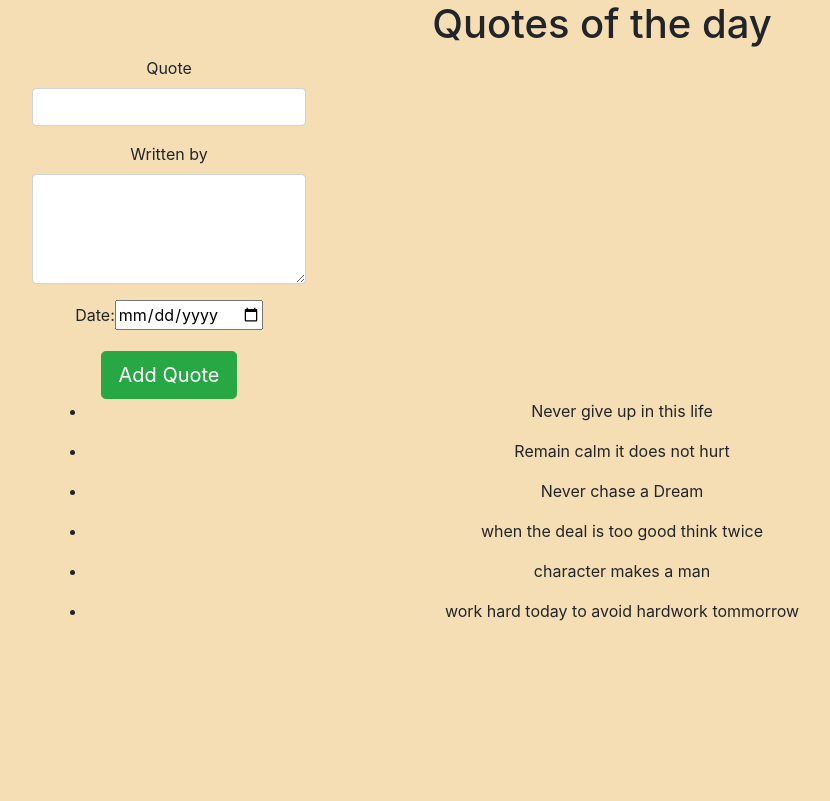
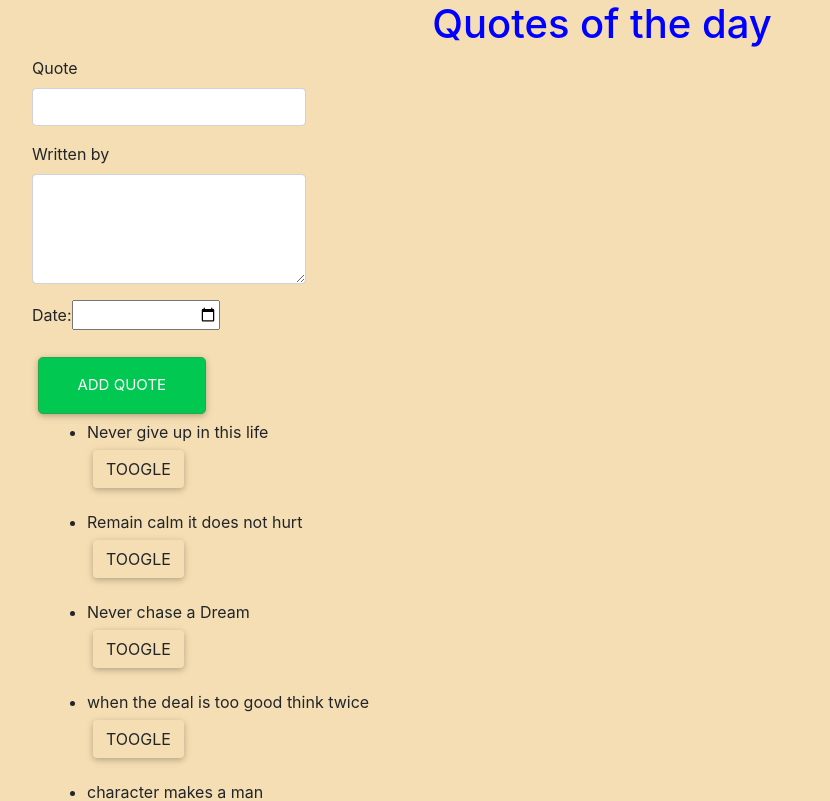
Before and after one commit to ngishjonathan/Quotes, an Angular app: page / in a window 1280 px wide. Shown: the top 801 px of the page, without its empty margins (38-868 px from the left). Built offline with nearby package versions, Linux system fonts and the light colour scheme.

Commit message:
added like and dislike button for voting the quotes

```diff
--- a/src/app/quote/quote.component.html
+++ b/src/app/quote/quote.component.html
@@ -8,6 +8,9 @@
     <div *ngFor='let quote of quotes; let i = index'>
         <ul>
     <li>{{quote.name}}</li>
+    <button (click)='toogleDetails(i)' class="btn">Toogle</button>
+    <app-vote *ngIf="quote.showDescription" [quote]='quote'></app-vote>
+
 </ul>
 </div>
 </div>
--- a/src/app/quote/quote.component.ts
+++ b/src/app/quote/quote.component.ts
@@ -29,6 +29,9 @@ export class QuoteComponent implements OnInit {
             this.quotes.push(Quote)
 
           }
+          toogleDetails(index){
+            this.quotes[index].showDescription = !this.quotes[index].showDescription;
+          }
           constructor(){}
          ngOnInit() {
         }
--- a/src/app/vote/vote.component.css
+++ b/src/app/vote/vote.component.css
@@ -0,0 +1,7 @@
+button{
+    margin-right:45px;
+    background-color: black;
+    color:white;
+    border-radius: 5px;
+    margin-bottom: 5px;
+}
--- a/src/app/vote/vote.component.html
+++ b/src/app/vote/vote.component.html
@@ -1,3 +1,4 @@
-<p>
-  vote works!
-</p>
+<div>
+    <button (click)="likeBtn()" class="btn"><i class="far fa-thumbs-up"></i> {{likes}}</button>
+    <button (click)="dislikeBtn()"class="btn"><i class="fas fa-thumbs-down"></i>{{dislikes}}</button>
+  </div>
--- a/src/app/vote/vote.component.ts
+++ b/src/app/vote/vote.component.ts
@@ -1,4 +1,5 @@
-import { Component, OnInit } from '@angular/core';
+import { Component, OnInit, Input } from '@angular/core';
+import{  Quote } from '../quote'
 
 @Component({
   selector: 'app-vote',
@@ -6,6 +7,16 @@ import { Component, OnInit } from '@angular/core';
   styleUrls: ['./vote.component.css']
 })
 export class VoteComponent implements OnInit {
+  @Input() quote:Quote;
+  likes :number=0;
+  dislikes :number=0;
+
+  likeBtn(){
+    this.likes++;
+  }
+  dislikeBtn(){
+    this.dislikes++;
+  }
 
   constructor() { }
 
--- a/src/index.html
+++ b/src/index.html
@@ -3,6 +3,12 @@
 <head>
   <meta charset="utf-8">
   <title>Quotes</title>
+  <!-- Font Awesome -->
+<link rel="stylesheet" href="https://use.fontawesome.com/releases/v5.8.1/css/all.css">
+<!-- Bootstrap core CSS -->
+<link href="https://cdnjs.cloudflare.com/ajax/libs/twitter-bootstrap/4.3.1/css/bootstrap.min.css" rel="stylesheet">
+<!-- Material Design Bootstrap -->
+<link href="https://cdnjs.cloudflare.com/ajax/libs/mdbootstrap/4.8.0/css/mdb.min.css" rel="stylesheet">
   <base href="/">
 
   <meta name="viewport" content="width=device-width, initial-scale=1">
@@ -10,5 +16,13 @@
 </head>
 <body>
   <app-root></app-root>
+  <!-- JQuery -->
+<script type="text/javascript" src="https://cdnjs.cloudflare.com/ajax/libs/jquery/3.4.0/jquery.min.js"></script>
+<!-- Bootstrap tooltips -->
+<script type="text/javascript" src="https://cdnjs.cloudflare.com/ajax/libs/popper.js/1.14.4/umd/popper.min.js"></script>
+<!-- Bootstrap core JavaScript -->
+<script type="text/javascript" src="https://cdnjs.cloudflare.com/ajax/libs/twitter-bootstrap/4.3.1/js/bootstrap.min.js"></script>
+<!-- MDB core JavaScript -->
+<script type="text/javascript" src="https://cdnjs.cloudflare.com/ajax/libs/mdbootstrap/4.8.0/js/mdb.min.js"></script>
 </body>
 </html>
--- a/src/styles.css
+++ b/src/styles.css
@@ -2,5 +2,8 @@
 @import "~bootstrap/dist/css/bootstrap.css";
 body{
     background: wheat;
+}
+h1{
     text-align: center;
+    color: blue;
 }
```
